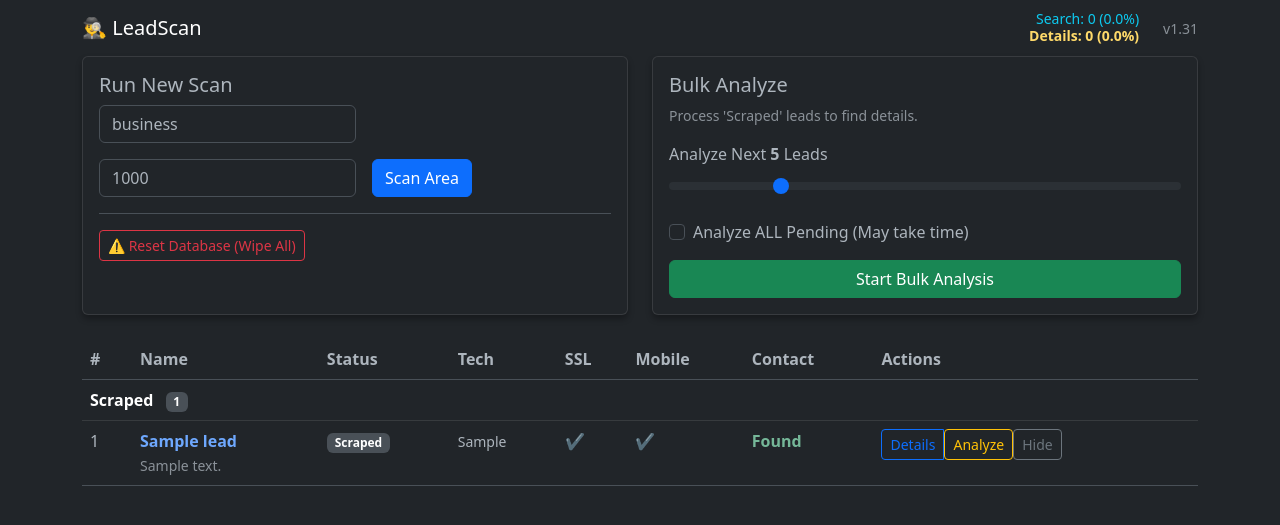
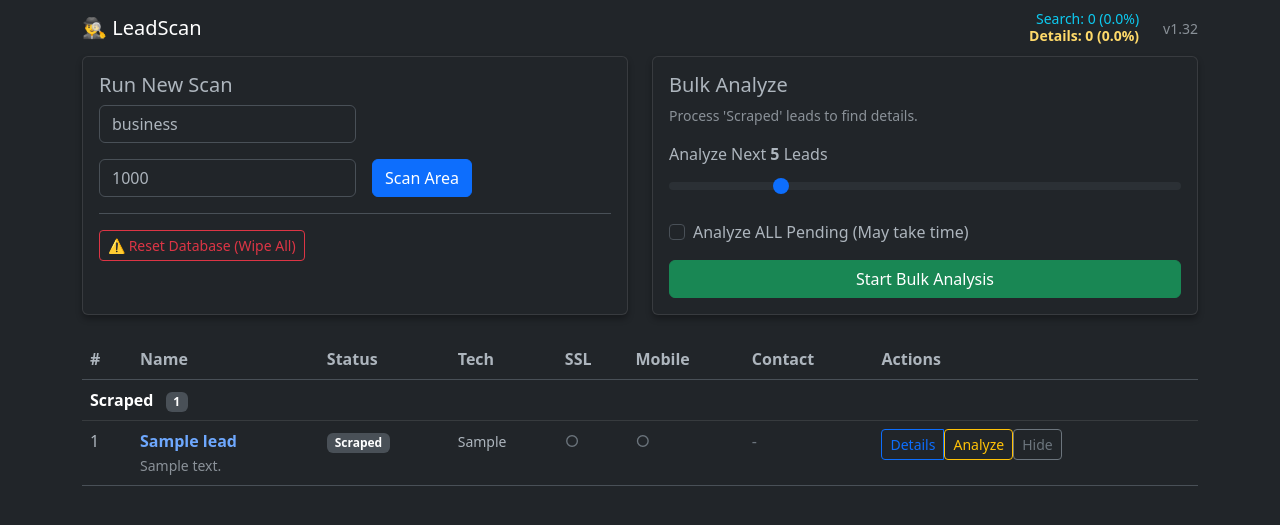
Before and after one commit to dave-schmidt-dev/leadscan, a Flask app: page / in a window 1280 px wide. Shown: the top 525 px of the page. Run offline with Flask 3, Linux system fonts and the light colour scheme; tables that the repository leaves empty hold one stand-in row (values such as "Sample post").

Commit message:
ux: improve dashboard status icons and add analyze button feedback

```diff
--- a/app/routes/main.py
+++ b/app/routes/main.py
@@ -42,6 +42,9 @@ def favicon():
 
 @bp.route('/')
 def index():
+    # Force refresh from DB
+    db_session.expire_all()
+
     # Show everything EXCEPT Ignored
     all_leads = Lead.query.filter(Lead.status != LeadStatus.IGNORED).order_by(Lead.id.desc()).all()
 
--- a/app/templates/base.html
+++ b/app/templates/base.html
@@ -16,7 +16,7 @@
                     <small class="text-info" data-bs-toggle="tooltip" title="Limit: 5,000/mo">Search: {{ api_nearby }} ({{ api_nearby_pct }}%)</small>
                     <small class="text-warning" data-bs-toggle="tooltip" title="Limit: 10,000/mo">Details: {{ api_details }} ({{ api_details_pct }}%)</small>
                 </div>
-                <span class="navbar-text small text-muted ms-2">v1.31</span>
+                <span class="navbar-text small text-muted ms-2">v1.32</span>
             </div>
         </div>
     </nav>
--- a/app/templates/index.html
+++ b/app/templates/index.html
@@ -130,8 +130,10 @@ document.getElementById('analyzeAll').addEventListener('change', function() {
                         <td><span class="badge bg-{{ 'success' if lead.status.value == 'Won' else 'secondary' }}">{{ lead.status.value }}</span></td>
                         <td><small>{{ lead.tech_stack or '-' }}</small></td>
                         <td>
-                            {% if lead.content_heuristic_score == 0 %}
-                                <span class="text-secondary" data-bs-toggle="tooltip" title="Not Analyzed Yet">○</span>
+                            {% if lead.status.value == 'Scraped' %}
+                                <span class="text-secondary" data-bs-toggle="tooltip" title="Pending Analysis">○</span>
+                            {% elif not lead.website_url %}
+                                <span class="text-muted small" data-bs-toggle="tooltip" title="No Website Found">N/A</span>
                             {% elif lead.ssl_active %}
                                 <span class="text-success" data-bs-toggle="tooltip" title="SSL Active (Secure)">✔</span>
                             {% else %}
@@ -139,19 +141,23 @@ document.getElementById('analyzeAll').addEventListener('change', function() {
                             {% endif %}
                         </td>
                         <td>
-                            {% if lead.mobile_viewport %}
+                            {% if lead.status.value == 'Scraped' %}
+                                <span class="text-secondary" data-bs-toggle="tooltip" title="Pending Analysis">○</span>
+                            {% elif not lead.website_url %}
+                                <span class="text-muted small" data-bs-toggle="tooltip" title="No Website Found">N/A</span>
+                            {% elif lead.mobile_viewport %}
                                 <span class="text-success" data-bs-toggle="tooltip" title="Mobile Optimized">✔</span>
-                            {% elif lead.content_heuristic_score == 0 %}
-                                <span class="text-secondary" data-bs-toggle="tooltip" title="Not Analyzed Yet">○</span>
                             {% else %}
                                 <span class="text-warning" data-bs-toggle="tooltip" title="Not Mobile Optimized">?</span>
                             {% endif %}
                         </td>
                         <td>
-                            {% if lead.contact_info_found %}
+                            {% if lead.status.value == 'Scraped' %}
+                                <span class="text-secondary" data-bs-toggle="tooltip" title="Pending Analysis">-</span>
+                            {% elif not lead.website_url %}
+                                <span class="text-muted small" data-bs-toggle="tooltip" title="No Website Found">N/A</span>
+                            {% elif lead.contact_info_found %}
                                 <span class="text-success" data-bs-toggle="tooltip" title="Email/Phone Found">Found</span>
-                            {% elif lead.content_heuristic_score == 0 %}
-                                <span class="text-secondary" data-bs-toggle="tooltip" title="Not Analyzed Yet">-</span>
                             {% else %}
                                 <span class="text-muted" data-bs-toggle="tooltip" title="No Contact Info Found">Hidden</span>
                             {% endif %}
@@ -160,8 +166,11 @@ document.getElementById('analyzeAll').addEventListener('change', function() {
                             <div class="btn-group">
                                 <a href="{{ url_for('main.lead_detail', lead_id=lead.id) }}" class="btn btn-sm btn-outline-primary">Details</a>
 
-                                <form action="{{ url_for('main.analyze_lead_dashboard', lead_id=lead.id) }}" method="POST" style="display:inline;">
-                                    <button type="submit" class="btn btn-sm btn-outline-warning">Analyze</button>
+                                <form action="{{ url_for('main.analyze_lead_dashboard', lead_id=lead.id) }}" method="POST" style="display:inline;" onsubmit="this.querySelector('button').disabled=true; this.querySelector('.spinner-border').classList.remove('d-none');">
+                                    <button type="submit" class="btn btn-sm btn-outline-warning">
+                                        <span class="spinner-border spinner-border-sm d-none" role="status" aria-hidden="true"></span>
+                                        Analyze
+                                    </button>
                                 </form>
 
                                 <form action="{{ url_for('main.hide_lead', lead_id=lead.id) }}" method="POST" onsubmit="return confirm('Hide this lead? It will not appear in future scans.');" style="display:inline;">
```
